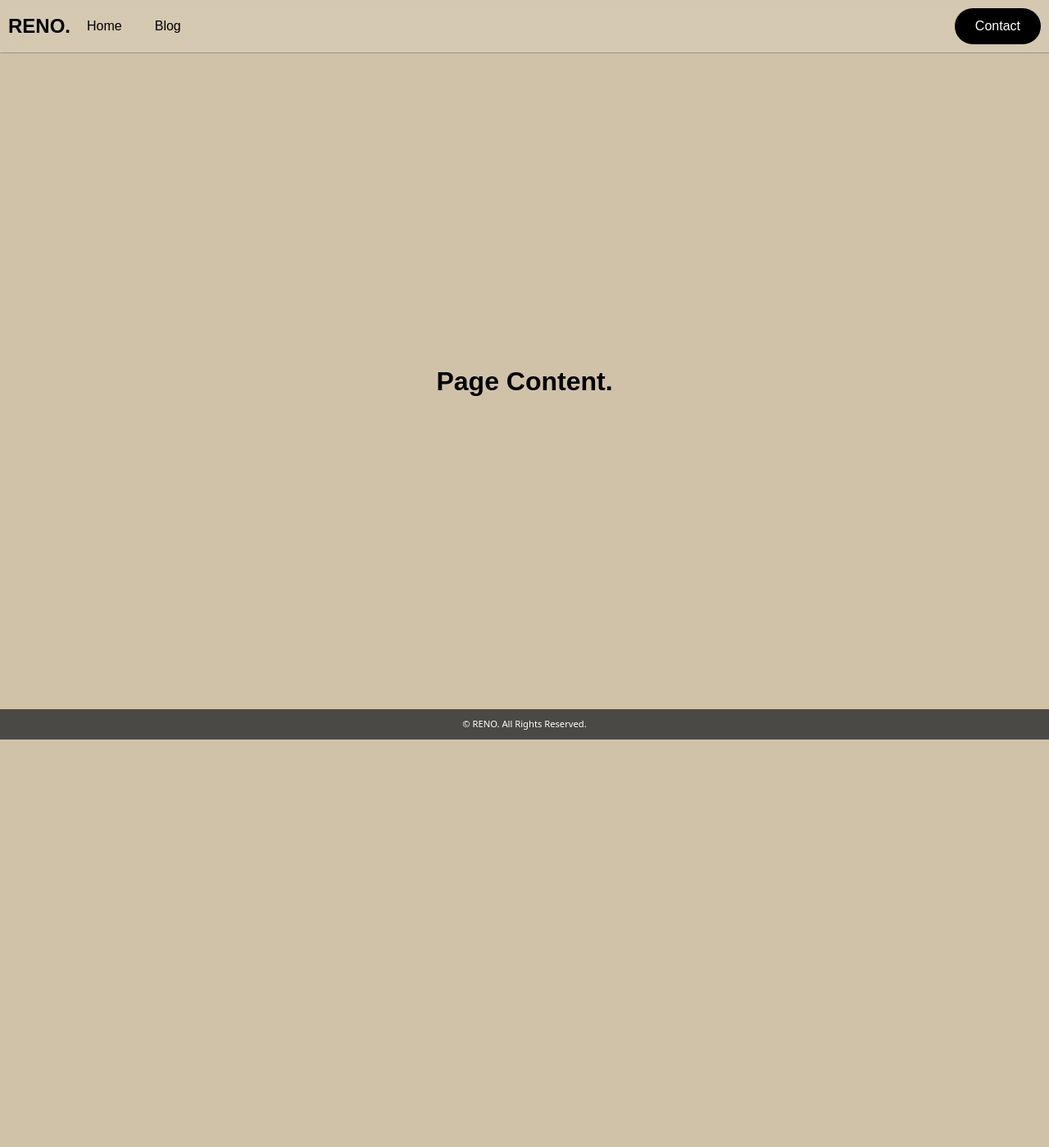
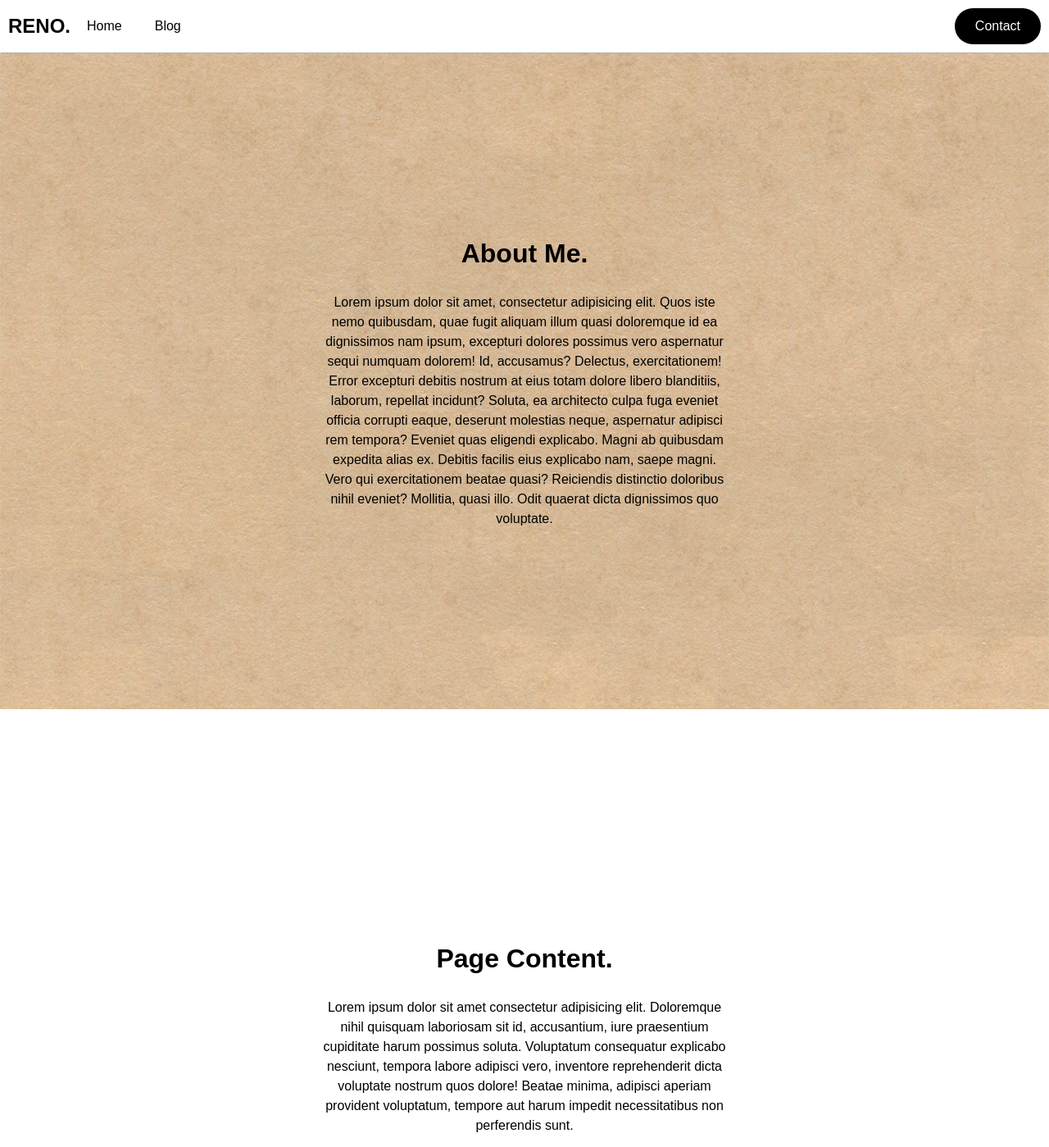
Before and after one commit to reno01111/reno-web, a Next.js app: page / in a window 1280 px wide. Shown: the top 1399 px of the page at 82% size. Before the commit the page ends 902 px from the top, so only its background shows below. Built offline with nearby package versions, Linux system fonts and the light colour scheme.

Commit message:
デザインの修正？

```diff
--- a/pages/index.tsx
+++ b/pages/index.tsx
@@ -3,7 +3,7 @@ import Seo from "./_seo";
 
 export default function Home() {
   return (
-    <>
+    <div className="home-bg">
       <Seo
         pageTitle={"ホーム"}
         pageDescription={"このページはホームページです。"}
@@ -13,9 +13,39 @@ export default function Home() {
       />
       <div className="home-index">
         <div>
-          <h1>Page Content.</h1>
+          <h1>About Me.</h1>
+          <br />
+          <p style={ {maxWidth: "500px"} }>
+            Lorem ipsum dolor sit amet, consectetur adipisicing elit. Quos iste
+            nemo quibusdam, quae fugit aliquam illum quasi doloremque id ea
+            dignissimos nam ipsum, excepturi dolores possimus vero aspernatur
+            sequi numquam dolorem! Id, accusamus? Delectus, exercitationem!
+            Error excepturi debitis nostrum at eius totam dolore libero
+            blanditiis, laborum, repellat incidunt? Soluta, ea architecto culpa
+            fuga eveniet officia corrupti eaque, deserunt molestias neque,
+            aspernatur adipisci rem tempora? Eveniet quas eligendi explicabo.
+            Magni ab quibusdam expedita alias ex. Debitis facilis eius explicabo
+            nam, saepe magni. Vero qui exercitationem beatae quasi? Reiciendis
+            distinctio doloribus nihil eveniet? Mollitia, quasi illo. Odit
+            quaerat dicta dignissimos quo voluptate.
+          </p>
         </div>
       </div>
-    </>
+      <div className="home-index">
+        <div>
+          <h1>Page Content.</h1>
+          <br />
+          <p style={ {maxWidth: "500px"} }>
+            Lorem ipsum dolor sit amet consectetur adipisicing elit. Doloremque
+            nihil quisquam laboriosam sit id, accusantium, iure praesentium
+            cupiditate harum possimus soluta. Voluptatum consequatur explicabo
+            nesciunt, tempora labore adipisci vero, inventore reprehenderit
+            dicta voluptate nostrum quos dolore! Beatae minima, adipisci aperiam
+            provident voluptatum, tempore aut harum impedit necessitatibus non
+            perferendis sunt.
+          </p>
+        </div>
+      </div>
+    </div>
   );
 }
--- a/styles/globals.css
+++ b/styles/globals.css
@@ -7,8 +7,12 @@
   padding: 0;
 }
 
-html {
-  background-color: #d0c2a9;
+.home-index:first-child {
+  z-index: -999;
+  background-image: url("../public/image/bg_texture.jpeg");
+  background-attachment: fixed;
+  background-size: cover;
+  background-position: center;
 }
 
 .top_margin {
```
Also changed, not shown: public/image/bg_texture.jpeg (added), styles/home-index.css (line endings or trailing spaces).
